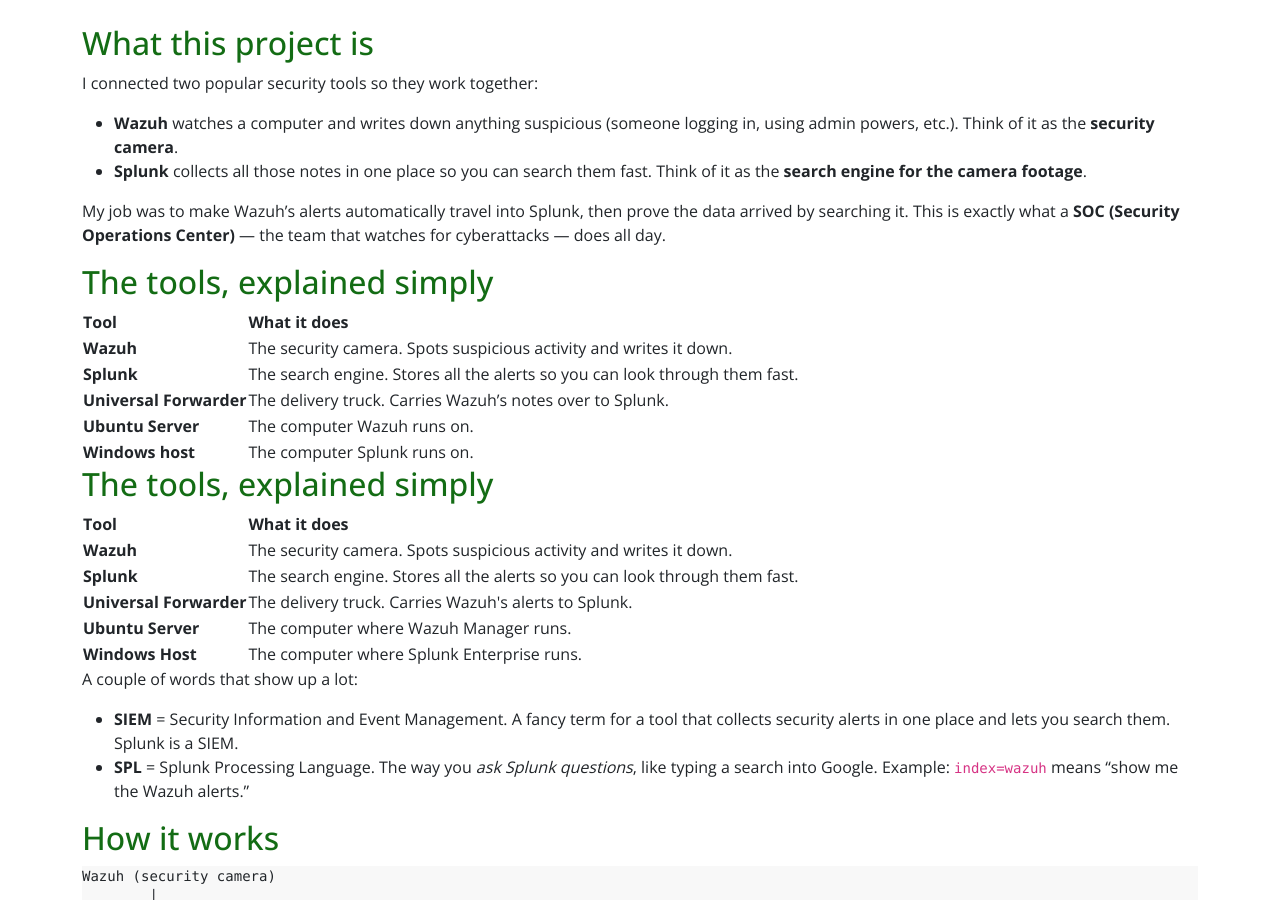
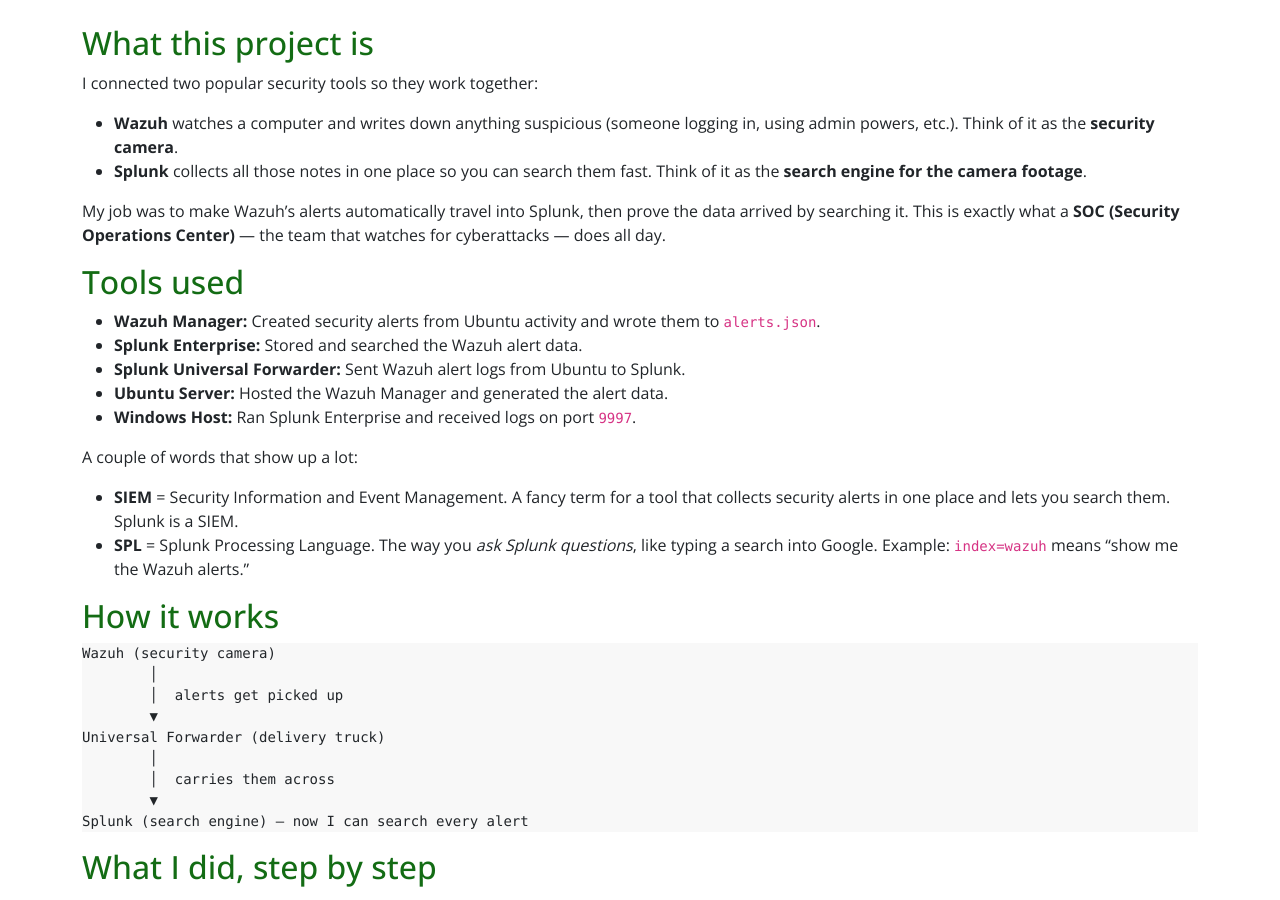
Before and after one commit to stephanie-castelblanco/stephanie-castelblanco.github.io, a Jekyll site: the page built from projects/Project_A_Wazuh_Splunk.md, in a window 1280 px wide and 900 px high, scrolled down 561 px. Built offline with Jekyll 4.4.1, drawn with Linux system fonts in a browser that asks for light colours.

Commit message:
Update Project_A_Wazuh_Splunk.md

```diff
--- a/projects/Project_A_Wazuh_Splunk.md
+++ b/projects/Project_A_Wazuh_Splunk.md
@@ -29,49 +29,13 @@
 
 My job was to make Wazuh's alerts automatically travel into Splunk, then prove the data arrived by searching it. This is exactly what a **SOC (Security Operations Center)** — the team that watches for cyberattacks — does all day.
 
-## The tools, explained simply
+## Tools used
 
-| Tool | What it does |
-| --- | --- |
-| **Wazuh** | The security camera. Spots suspicious activity and writes it down. |
-| **Splunk** | The search engine. Stores all the alerts so you can look through them fast. |
-| **Universal Forwarder** | The delivery truck. Carries Wazuh's notes over to Splunk. |
-| **Ubuntu Server** | The computer Wazuh runs on. |
-| **Windows host** | The computer Splunk runs on. |
-
-<h2>The tools, explained simply</h2>
-
-<table>
-  <thead>
-    <tr>
-      <th>Tool</th>
-      <th>What it does</th>
-    </tr>
-  </thead>
-  <tbody>
-    <tr>
-      <td><strong>Wazuh</strong></td>
-      <td>The security camera. Spots suspicious activity and writes it down.</td>
-    </tr>
-    <tr>
-      <td><strong>Splunk</strong></td>
-      <td>The search engine. Stores all the alerts so you can look through them fast.</td>
-    </tr>
-    <tr>
-      <td><strong>Universal Forwarder</strong></td>
-      <td>The delivery truck. Carries Wazuh's alerts to Splunk.</td>
-    </tr>
-    <tr>
-      <td><strong>Ubuntu Server</strong></td>
-      <td>The computer where Wazuh Manager runs.</td>
-    </tr>
-    <tr>
-      <td><strong>Windows Host</strong></td>
-      <td>The computer where Splunk Enterprise runs.</td>
-    </tr>
-  </tbody>
-</table>
-
+- **Wazuh Manager:** Created security alerts from Ubuntu activity and wrote them to `alerts.json`.
+- **Splunk Enterprise:** Stored and searched the Wazuh alert data.
+- **Splunk Universal Forwarder:** Sent Wazuh alert logs from Ubuntu to Splunk.
+- **Ubuntu Server:** Hosted the Wazuh Manager and generated the alert data.
+- **Windows Host:** Ran Splunk Enterprise and received logs on port `9997`.
 
 A couple of words that show up a lot:
 
```
